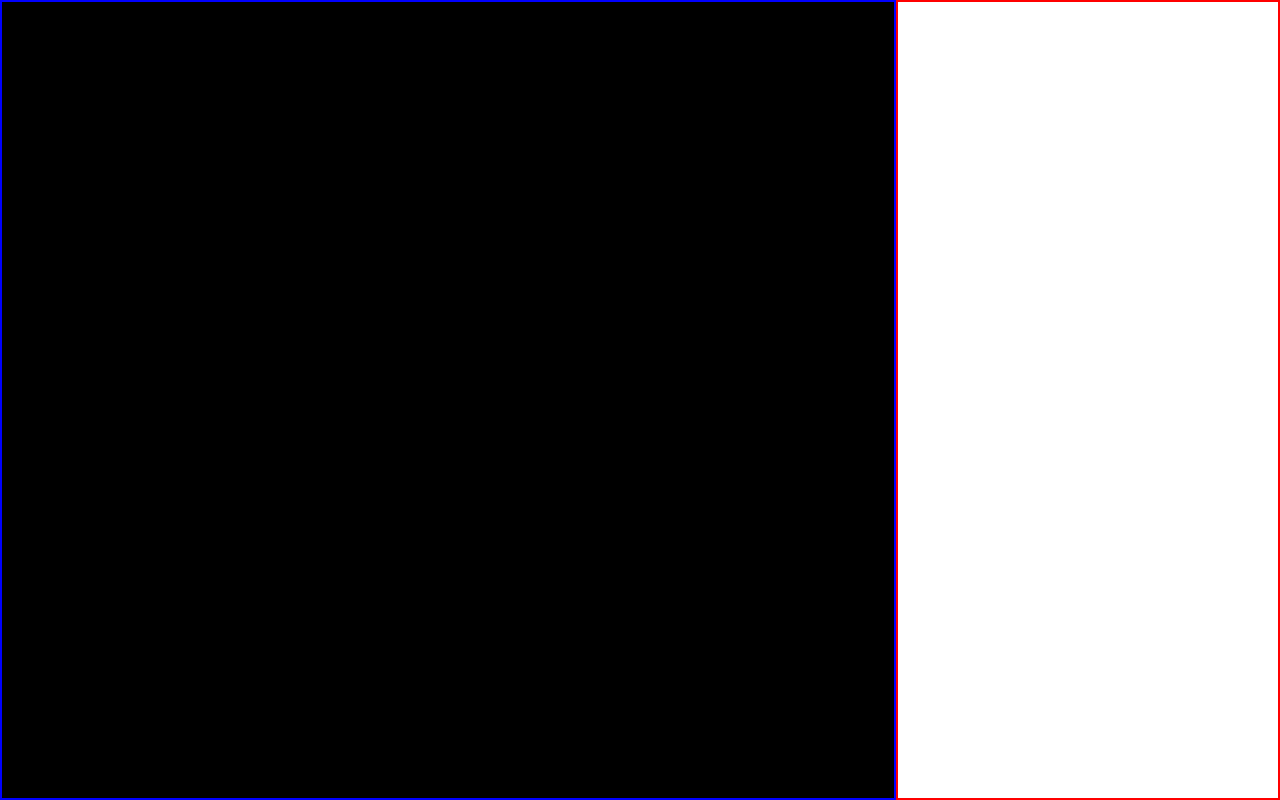
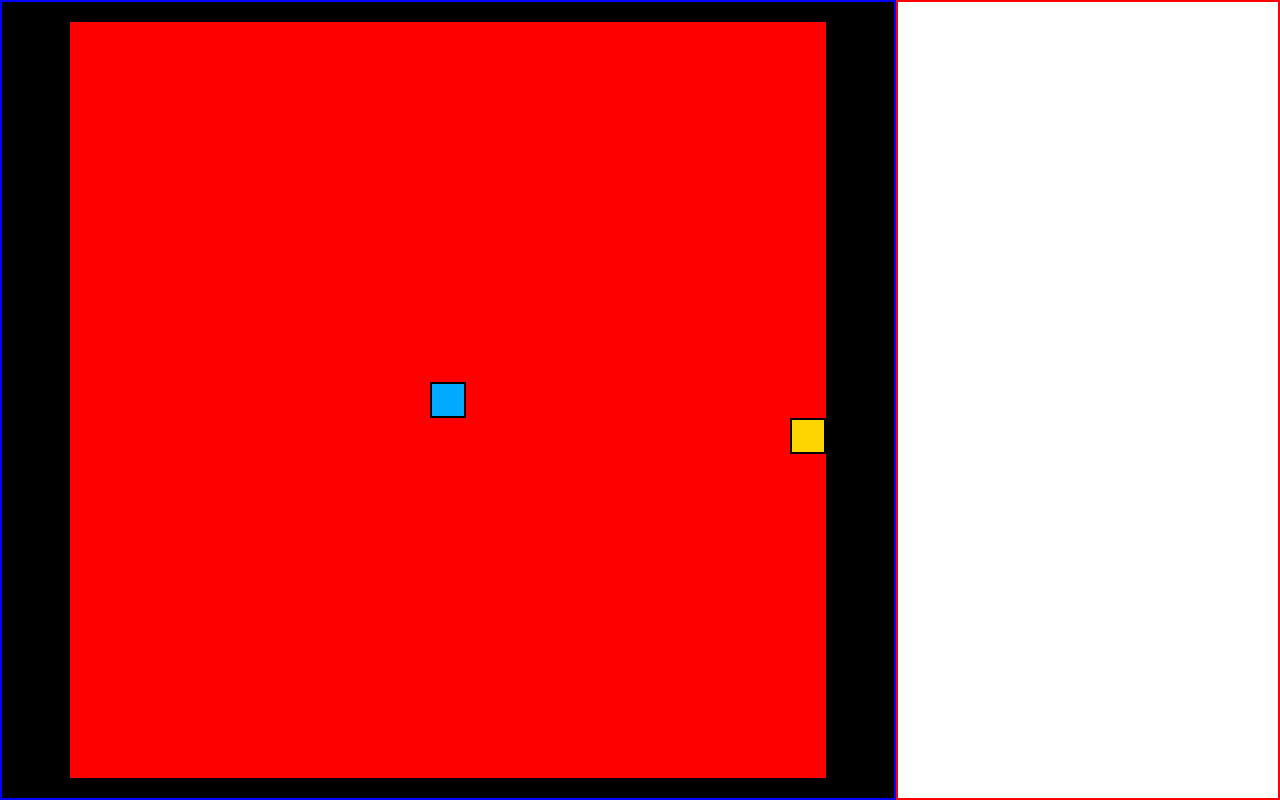
Before and after one commit to Jagerziel/Snake, a plain HTML site: page snakeGame.html in a window 1280 px wide. Drawn offline with Linux system fonts and the light colour scheme.

Commit message:
figured out new css property aspect-ratio - used for maintaining game board square in left div

```diff
--- a/game.js
+++ b/game.js
@@ -31,7 +31,7 @@ function main(currentTime) {
     draw()
 }
 
-// window.requestAnimationFrame(main)
+window.requestAnimationFrame(main)
 
 function update () {
     updateSnake()
--- a/index.css
+++ b/index.css
@@ -79,15 +79,25 @@ h1 {
     justify-content: center;
     align-items: center;
     background-color: black;
+    padding: 20px;
 }
 
 #game-board {
     /* border: 2px solid red; */
     background-color: red;
+    aspect-ratio: 1/1;
+    height: 100%;
+    /* width: 100%; */
     display: grid;
     grid-template-rows: repeat(21, 1fr);
     grid-template-columns: repeat(21, 1fr);
 }
+
+/* #game-board:after {
+    content: "";
+    display: block;
+    padding-bottom: 100%;
+} */
 
 .snake {
     background-color: hsl(200, 100%, 50%);
--- a/snakeGame.html
+++ b/snakeGame.html
@@ -5,6 +5,7 @@
     <meta name="viewport" content="width=device-width, initial-scale=1.0">
     <title>Snake</title>
     <link rel="stylesheet" type="text/css" href="./index.css">
+    <link rel="shortcut icon" href="#">
     <script src="./game.js" type="module" defer></script>
 </head>
 <body>
```
